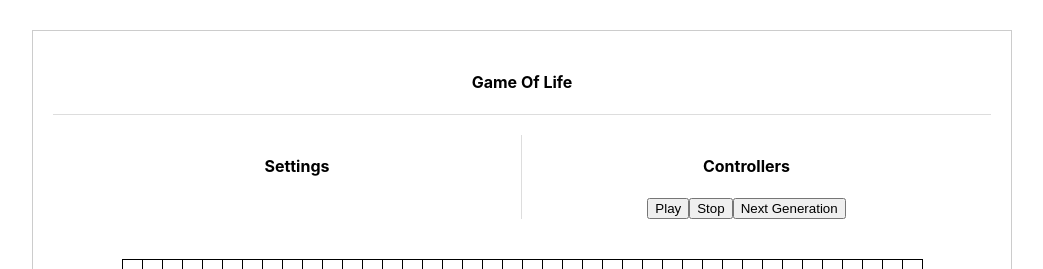
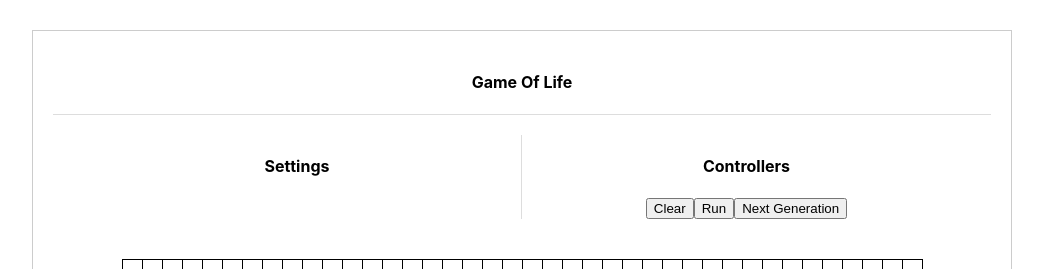
Before and after one commit to nunibaranes/reactGames, a React app: page / in a window 1280 px wide. Shown: the part 820-1089 px from the top of the page, without its empty margins (118-1161 px from the left). Built offline with nearby package versions, Linux system fonts and the light colour scheme.

Commit message:
work on buttons controlls

```diff
--- a/src/app/components/game-of-life/GameOfLife.js
+++ b/src/app/components/game-of-life/GameOfLife.js
@@ -182,8 +182,17 @@ class GameOfLife extends Component {
     }
   }
 
+  clearBoard = () => {
+    const newBoard = this.toggleCellIsActiveStatus(this.state.boardStatus, null);
+    this.stopGame();
+    this.setState({
+      boardStatus: newBoard,
+      generation: 0,
+    });
+  }
+
   render() {
-    const { title, boardData, boardStatus, generation} = this.state;
+    const { title, gameIsRunning, boardData, boardStatus, generation} = this.state;
     return (
       <section className='game-of-life wrapper wrap-with-border'>
         <Title title={ title }></Title>
@@ -193,24 +202,30 @@ class GameOfLife extends Component {
           </div>
           <div className='controllers'>
             <Title title={ 'Controllers' }></Title>
+            {
+              // clearBoard button
               <button
-              className='control-run-game'
-              onClick={() => { this.runGame() }}
+                className='control-clear-board-game'
+                onClick={() => { this.clearBoard() }}
               >
-              Play
+                Clear
               </button>
-            <button
-              className='control-run-game'
-              onClick={() => { this.stopGame() }}
-            >
-              Stop
-            </button>
+            }
+            { // stopGame or runGame button
+              gameIsRunning ?
+              <button className="control-stop-game"
+                onClick={() => { this.stopGame() }}>Stop</button> :
+              <button className="control-run-game"
+                onClick={() => { this.runGame() }}>Run</button>
+            }
+            { // setNextGenerationBoardStatus button
               <button
                 className='control-next-generation'
                 onClick={() => { this.setNextGenerationBoardStatus() }}
               >
                 Next Generation
               </button>
+            }
           </div>
         </div>
         <Board
```
Lines whose indentation alone changed are shown as unchanged.
